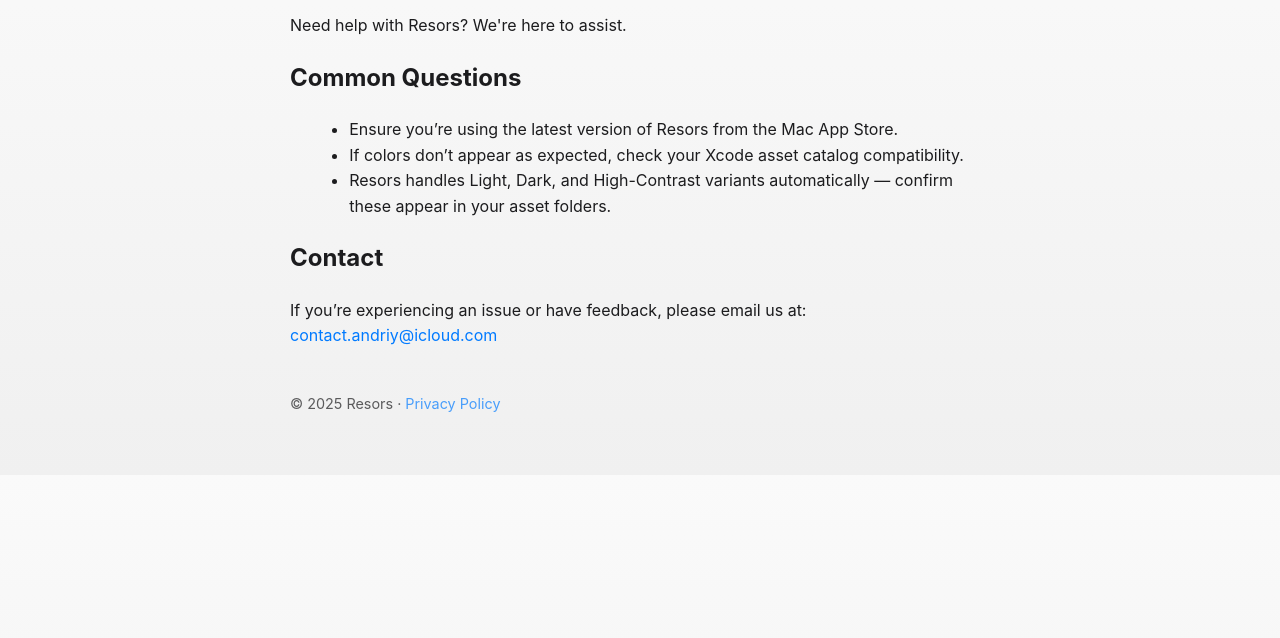
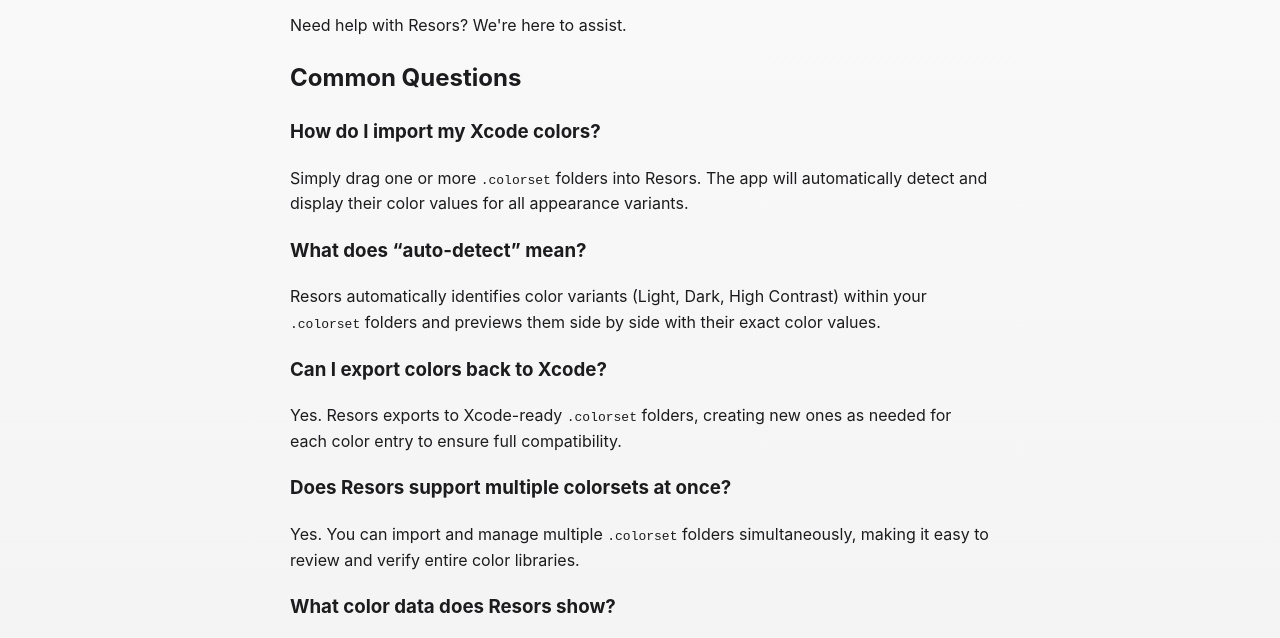
Before and after one commit to andriyyezerskiy/resors.site, a plain HTML site: page support.html in a window 1280 px wide. Shown: the part 114-752 px from the top of the page. Drawn offline with Linux system fonts and the light colour scheme.

Commit message:
Update support.html

```diff
--- a/support.html
+++ b/support.html
@@ -47,11 +47,26 @@
   <p>Need help with Resors? We're here to assist.</p>
 
   <h2>Common Questions</h2>
-  <ul>
-    <li>Ensure you’re using the latest version of Resors from the Mac App Store.</li>
-    <li>If colors don’t appear as expected, check your Xcode asset catalog compatibility.</li>
-    <li>Resors handles Light, Dark, and High-Contrast variants automatically — confirm these appear in your asset folders.</li>
-  </ul>
+
+<div class="faq">
+  <h3>How do I import my Xcode colors?</h3>
+  <p>Simply drag one or more <code>.colorset</code> folders into Resors. The app will automatically detect and display their color values for all appearance variants.</p>
+
+  <h3>What does “auto-detect” mean?</h3>
+  <p>Resors automatically identifies color variants (Light, Dark, High Contrast) within your <code>.colorset</code> folders and previews them side by side with their exact color values.</p>
+
+  <h3>Can I export colors back to Xcode?</h3>
+  <p>Yes. Resors exports to Xcode-ready <code>.colorset</code> folders, creating new ones as needed for each color entry to ensure full compatibility.</p>
+
+  <h3>Does Resors support multiple colorsets at once?</h3>
+  <p>Yes. You can import and manage multiple <code>.colorset</code> folders simultaneously, making it easy to review and verify entire color libraries.</p>
+
+  <h3>What color data does Resors show?</h3>
+  <p>Each appearance variant includes sRGB, HEX, and Float RGB values, so you can precisely verify color consistency across Light, Dark, and High Contrast modes.</p>
+
+  <h3>Why do my colors look different in Xcode?</h3>
+  <p>Ensure your exported assets use the same color space as your Xcode project (sRGB is recommended). Resors previews colors using accurate color profiles to minimize discrepancies.</p>
+</div>
 
   <h2>Contact</h2>
   <p>If you’re experiencing an issue or have feedback, please email us at:<br>
```
